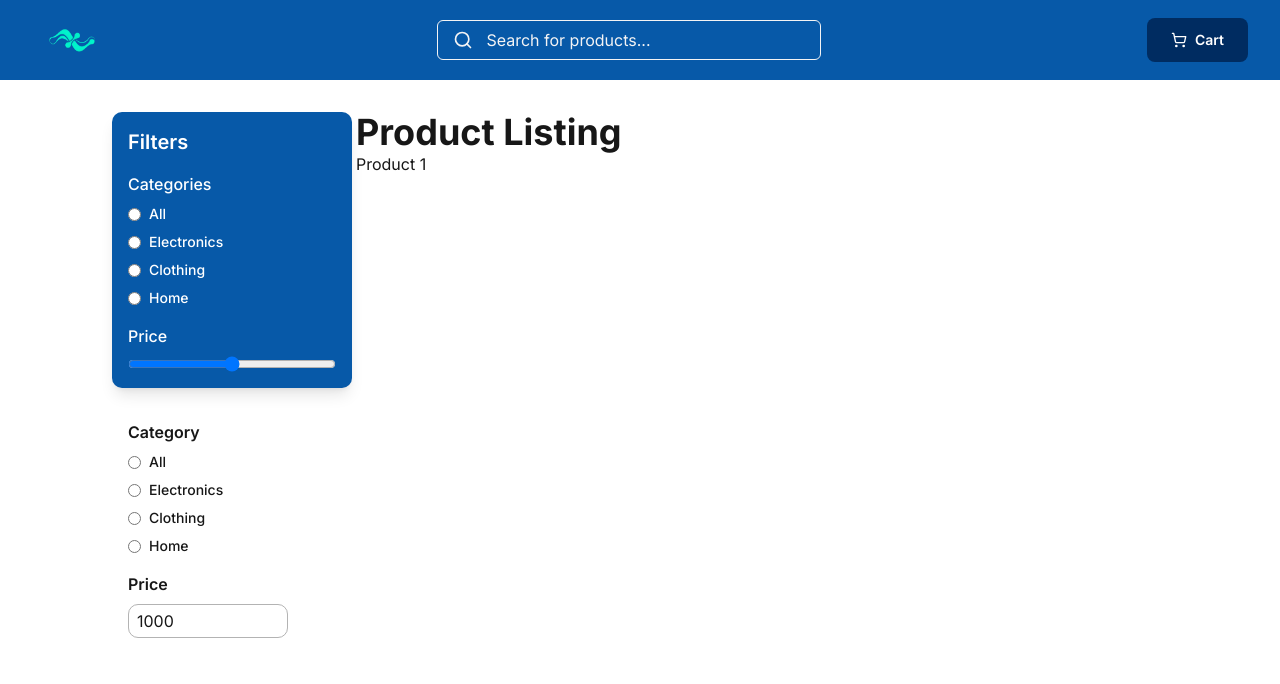
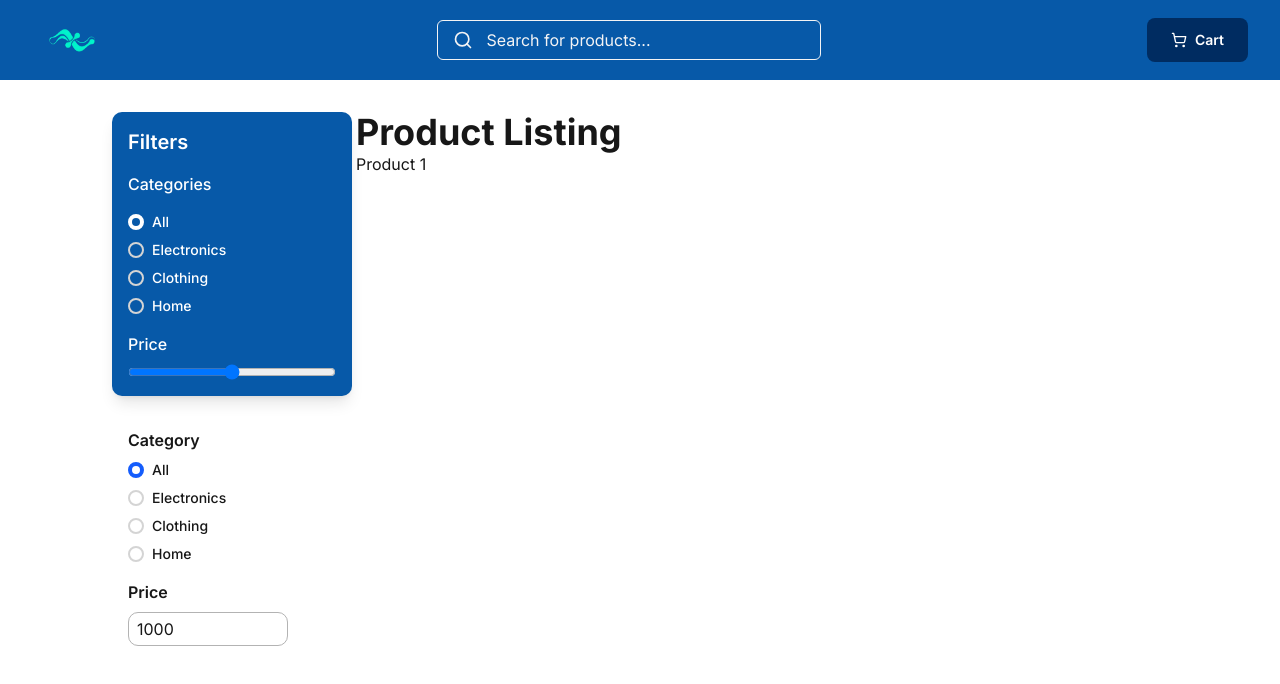
Before and after one commit to akashbhardwaj23/whatbytes-assignment, a Next.js app: page / in a window 1280 px wide. Shown: the top 684 px of the page. Built offline with nearby package versions, Linux system fonts and the light colour scheme.

Commit message:
styled components

```diff
--- a/src/app/page.tsx
+++ b/src/app/page.tsx
@@ -1,5 +1,9 @@
+"use client"
+import { CategoryItem, filterCategoryItems, Items } from "@/utils/lib";
+import { Dispatch, SetStateAction, useState } from "react";
 
 export default function Home() {
+  const [selectedCategory, setSelectedCategory] = useState<Items>("all")
   return (
     <main className="grid grid-cols-1 md:grid-cols-2 lg:grid-cols-4 gap-4 p-8">
       <div className="col-span-1 flex flex-col gap-8 ml-20">
@@ -8,10 +12,10 @@ export default function Home() {
 
           <div className="mt-4 flex flex-col gap-2">
             <h4 className="font-medium">Categories</h4>
-            <RadioOptionComponent text="All" />
-            <RadioOptionComponent text="Electronics" />
-            <RadioOptionComponent text="Clothing" />
-            <RadioOptionComponent text="Home" />
+            <div className="space-y-3"></div>
+            {filterCategoryItems.map((category, index) => (
+              <RadioOptionComponent key={index} category={category} className="bg-primary" isCategoryCard ={true} selectedCategory={selectedCategory} setSelectedCategory={setSelectedCategory} />
+            ))}
           </div>
           <div className="mt-4 flex flex-col gap-2">
             <h4 className="font-medium">Price</h4>
@@ -22,10 +26,10 @@ export default function Home() {
         <div className="px-4 flex flex-col gap-4">
           <div className="flex flex-col gap-2">
             <h2 className="text-base font-semibold">Category</h2>
-            <RadioOptionComponent text="All" />
-            <RadioOptionComponent text="Electronics" />
-            <RadioOptionComponent text="Clothing" />
-            <RadioOptionComponent text="Home" />
+            {filterCategoryItems.map((category, index) => (
+              <RadioOptionComponent category={category} key={index} selectedCategory={selectedCategory} isCategoryCard={false} className="bg-background" setSelectedCategory={setSelectedCategory} />
+
+            ))}
           </div>
           <div className="flex flex-col justify-center gap-2">
             <h2 className="text-base font-semibold">Price</h2>
@@ -47,14 +51,43 @@ export default function Home() {
 
 
 function RadioOptionComponent({
-  text
+  category,
+  className,
+  isCategoryCard,
+  selectedCategory,
+  setSelectedCategory
 }: {
-  text: string
+  category: CategoryItem;
+  className : string;
+  isCategoryCard : boolean
+  selectedCategory : Items;
+  setSelectedCategory : Dispatch<SetStateAction<Items>>
 }) {
   return (
-    <div className="flex items-center gap-2 font-light">
-      <input type="radio" className="" />
-      <span className="text-sm font-medium">{text}</span>
-    </div>
+    <div key={category.value} className="flex items-center">
+            <div className="relative">
+              <input
+                type="radio"
+                id={category.value}
+                name="category"
+                value={category.value}
+                checked={selectedCategory === category.value}
+                onChange={(e) => setSelectedCategory(e.target.value as Items)}
+                className="sr-only"
+              />
+              <label htmlFor={category.value} className="flex items-center cursor-pointer">
+                <div
+                  className={`w-4 h-4 rounded-full border-2 flex items-center justify-center ${
+                    selectedCategory === category.value
+                      ? isCategoryCard ? "bg-white border-white" : "bg-blue-600 border-blue-600"
+                      : "bg-transparent border-neutral-300 hover:border-neutral-400"
+                  }`}
+                >
+                  {selectedCategory === category.value && <div className={`w-2 h-2 ${className} rounded-full`}></div>}
+                </div>
+                <span className="ml-2 text-sm font-medium">{category.label}</span>
+              </label>
+            </div>
+          </div>
   )
 }
--- /dev/null
+++ b/src/utils/lib.ts
@@ -0,0 +1,22 @@
+export const filterCategoryItems : CategoryItem[] = [
+    {
+        value : "all",
+        label : "All"
+    }, {
+        value : "electronics",
+        label : "Electronics"
+    }, {
+        value : "clothing",
+        label : "Clothing"
+    }, {
+        value : "home",
+        label : "Home"
+    }
+]
+
+export type Items = "all" | "electronics" | "clothing" | "home"
+
+export type CategoryItem = {
+    value : Items,
+    label : string
+}
```
